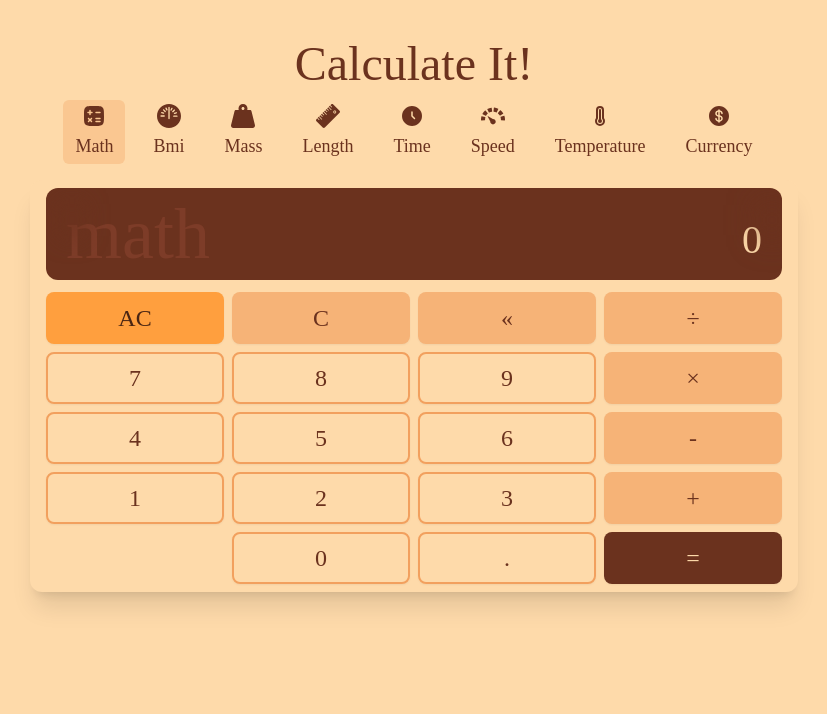
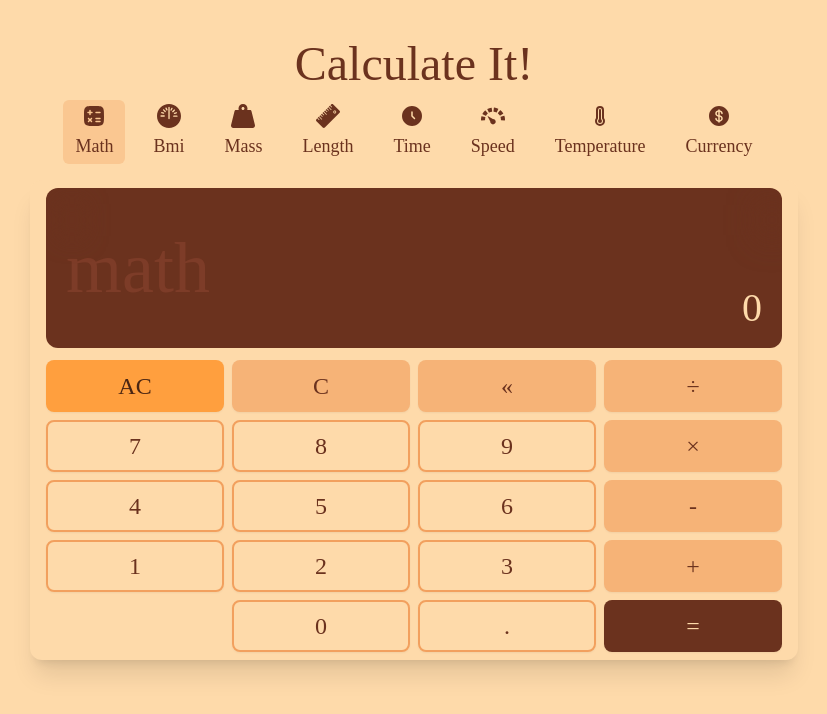
Before and after one commit to AllanKirui/calculate-it, a Vue app: page /math in a window 1280 px wide. Shown: the top 714 px of the page, without its empty margins (226-1053 px from the left). Built offline with nearby package versions, Linux system fonts and the light colour scheme.

Commit message:
Update styles for math calculator

```diff
--- a/src/assets/input.css
+++ b/src/assets/input.css
@@ -142,7 +142,7 @@
 }
 
 .display-container.math-calculator {
-  @apply flex flex-col justify-end gap-2;
+  @apply md:min-h-[160px] justify-end gap-2;
 }
 
 .display-container .bg-text {
```
